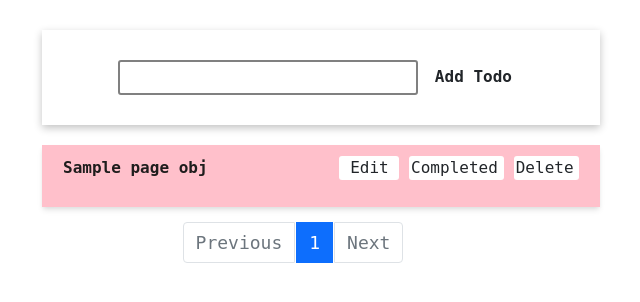
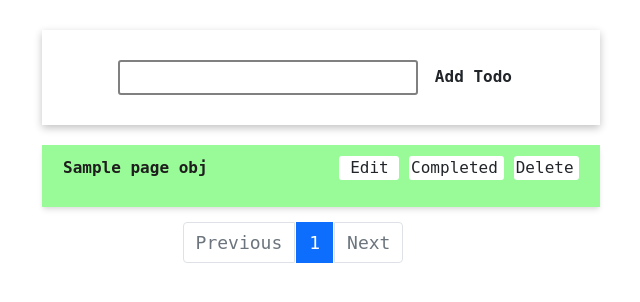
Before and after one commit to GreyWoulf/Todo-Application, a Django app: template todo/templates/todo/crud.html in a window 1280 px wide. Shown: the part 79-381 px from the top of the page, without its empty margins (307-947 px from the left). Run offline with Django 3.2, Linux system fonts and the light colour scheme; the template is opened without the code that fills it: most values are stand-ins (such as "Sample title", 1, 10 or a date in 2020); some libraries are stand-ins or nearby versions.

Commit message:
changed todo container

```diff
--- a/static/css/style.css
+++ b/static/css/style.css
@@ -118,7 +118,7 @@ import url('https://fonts.googleapis.com/css2?family=Source+Code+Pro:ital,wght@0
 .todo-container {
     /* border: 2px solid var(--gray-dark); */
     box-shadow: rgba(0, 0, 0, 0.1) 0px 4px 6px -1px, rgba(0, 0, 0, 0.06) 0px 2px 4px -1px;
-    background-color: pink;
+    background-color: #98FB98;
     width: 50%;
     margin: 0 0 15px 27.5%;
 }
```
Also changed, not shown: db.sqlite3.
